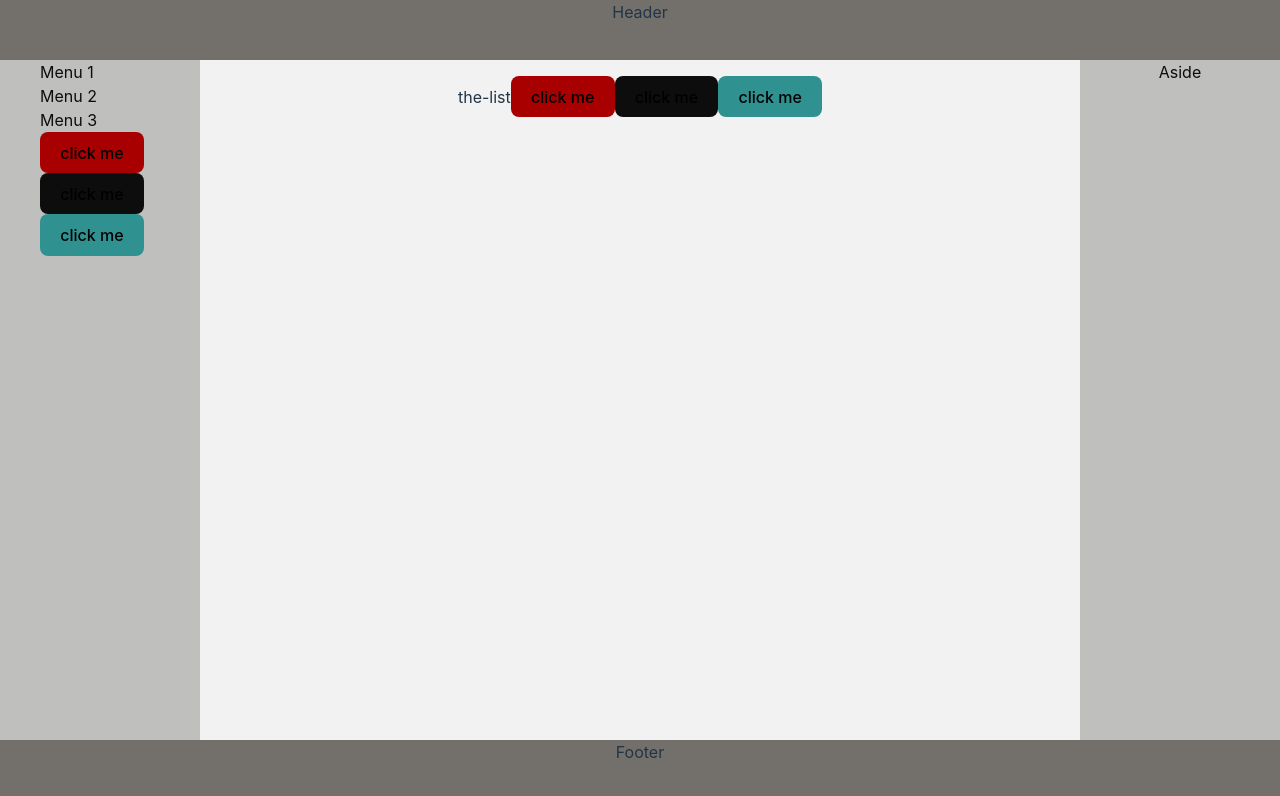
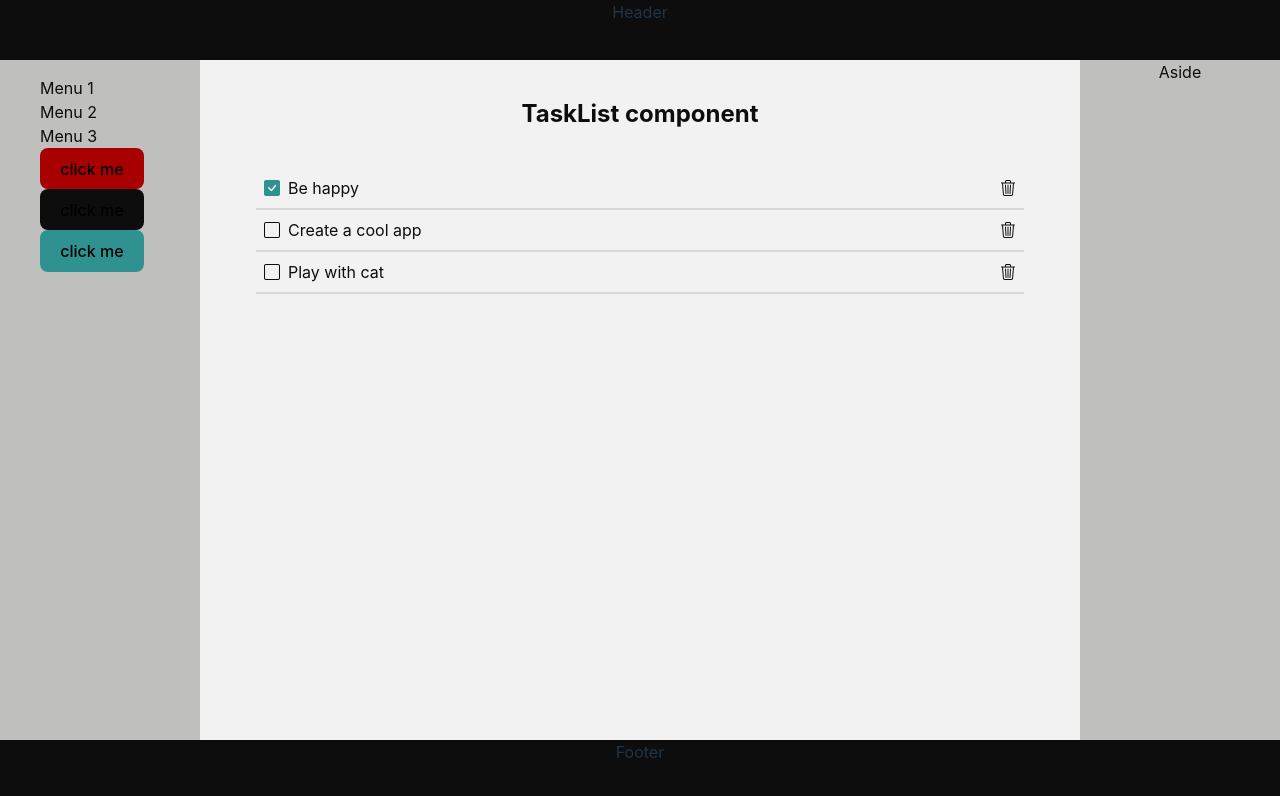
Before and after one commit to a-sortan/the-list, a React (Vite) app: page / in a window 1280 px wide. Shown: the top 796 px of the page. Built offline with nearby package versions, Linux system fonts and the light colour scheme.

Commit message:
feat(core): add TaskList and Task draft-components

```diff
--- a/package.json
+++ b/package.json
@@ -10,6 +10,7 @@
     "preview": "vite preview"
   },
   "dependencies": {
+    "bootstrap-icons": "^1.11.2",
     "react": "^18.2.0",
     "react-dom": "^18.2.0"
   },
--- a/src/App.css
+++ b/src/App.css
@@ -1,3 +1,7 @@
+ul {
+  list-style: none;
+}
+
 .app {
   display: flex;
   flex-direction: column;
@@ -10,7 +14,7 @@
   width: 100%;
   height: 60px;
   background: #0D0D0D;
-  background-color: #73706C;
+  /* background-color: #73706C; */
 }
 
 .holygrail-body{
@@ -22,13 +26,14 @@
   flex: 1 0 0;
   background: #F2F2F2;
   padding: 1rem;
+  color: #0D0d0d;
   /* background: #fafafa; */
 }
+
 .nav{
   width: 200px;
-  list-style: none;
   text-align: left;
-  order: -1;
+  /* order: -1; */
   /* background: #73706C; */
   margin: 0;
   background: #BFBFBD;
@@ -45,21 +50,44 @@
 .footer{
   width: 100%;
   height: 60px;
-  background: #0D0D0D;
-  background-color: #73706C;
+  background-color: #0D0D0D;
+}
+
+.primary {
+  color: #0D0D0D;
+}
+
+.primary-bck {
+  background-color: #0D0D0D;
+}
+
+.secondary {
+  color: #309191
+}
+
+.secondary-bck {
+  background-color: #37A6A6;
+  background-color: #309191;
+}
+
+.red {
+  color: #A80000;
 }
 
 .red-bck {
   background-color: #A80000;
 }
 
-.primary {
+.gray-1-bck {
   background-color: #0D0D0D;
 }
 
-.secondary {
-  background-color: #37A6A6;
-  background-color: #309191;
+.gray-1 {
+  color: #0D0D0D;
+}
+
+.gray-2-bck {
+  background-color: #242424;
 }
 
 @media (max-width: 700px) {
@@ -70,4 +98,8 @@
       width: 100%;
     }
   }
+
+  .nav{
+    order: -1;
+  }
 }
--- a/src/App.tsx
+++ b/src/App.tsx
@@ -1,4 +1,5 @@
-import './App.css'
+import TaskListComponent from './components/TaskListComponent';
+import './App.css';
 
 function App() {
 
@@ -7,20 +8,20 @@ function App() {
       <div className='app'>
         <header className="header">Header</header>
         <div className="holygrail-body">
+          <div  className="nav">
+            <ul>
+              <li>Menu 1</li>
+              <li>Menu 2</li>
+              <li>Menu 3</li>
+              <button className='red-bck'> click me</button>
+              <button className='primary-bck'> click me</button>
+              <button className='secondary-bck'> click me</button>
+            </ul>
+          </div>
           <div className="content">
-            the-list
-            <button className='red-bck'>click me</button>
-            <button className='primary'> click me</button>
-            <button className='secondary'> click me</button>
+            <TaskListComponent />
           </div>
-          <ul className="nav">
-            <li>Menu 1</li>
-            <li>Menu 2</li>
-            <li>Menu 3</li>
-            <button className='red-bck'> click me</button>
-            <button className='primary'> click me</button>
-            <button className='secondary'> click me</button>
-          </ul>
+
 
           <div className="aside">Aside</div>
         </div>
--- /dev/null
+++ b/src/components/TaskComponent.tsx
@@ -0,0 +1,41 @@
+import type { Task } from "../types/Tasktype"
+import './TaskComponent.css'
+
+interface TaskComponentProps {
+  task: Task,
+  onChangeTask: any,
+  onDeleteTask: any
+}
+
+export default function TaskComponent({task, onChangeTask, onDeleteTask}:TaskComponentProps) {
+  let checkStyle = task.done ? "bi bi-check-square-fill secondary" : "bi bi-square gray-1"
+  return (
+    <>
+    <span className="task-label">
+      <i
+        className={checkStyle}
+        onClick={() =>
+          {
+            const tsk:Task = {
+              ...task,
+              done: !task.done
+            };
+            if(!task.done) {
+              tsk['completed'] = new Date().toISOString();
+            } else {
+              delete tsk['completed'];
+            }
+            onChangeTask(tsk)
+          }
+        }
+      ></i>
+        {task.text}
+      </span>
+      <i className="bi bi-trash3 gray-1" onClick={() => {
+        console.log("delete", task)
+        onDeleteTask(task.id);
+        }}>
+      </i>
+    </>
+  )
+}
--- /dev/null
+++ b/src/components/TaskListComponent.css
@@ -0,0 +1,24 @@
+.task-list-container {
+  /* background-color: aquamarine; */
+  max-width: 800px;
+  margin: auto;
+}
+
+.task-list {
+  /* background-color: blueviolet; */
+  /* text-align: left; */
+  /* list-style: none; */
+  padding: 1rem;
+}
+
+.task {
+  display: flex;
+  /* flex-direction: column; */
+  justify-content: space-between;
+  padding: 8px;
+  border-bottom: 2px solid #D8D9D7;
+}
+
+.task-label i {
+  margin-right: 8px;
+}
--- /dev/null
+++ b/src/components/TaskListComponent.tsx
@@ -0,0 +1,50 @@
+import TaskComponent from "./TaskComponent";
+import type { Task } from "../types/Tasktype";
+import { useState } from "react";
+
+import './TaskListComponent.css'
+
+let nextId = 3;
+const initialTasks = [
+  {id: 0, text: 'Be happy', done: true},
+  {id: 1, text: 'Create a cool app', done: false},
+  {id: 2, text: 'Play with cat', done: false},
+];
+
+export default function TaskListComponent() {
+
+  function handleChangeTask(task: Task) {
+    setTasks(
+      tasks.map((item) => {
+        if (item.id === task.id) {
+          return task;
+        } else {
+          return item;
+        }
+      })
+    );
+  }
+
+  function handleDeleteTask(taskId: number) {
+    console.log("handleDeleteTask")
+    setTasks(tasks.filter(item => item.id !== taskId));
+  }
+
+  const [tasks, setTasks] = useState<Task[]>(initialTasks);
+  return (
+    <div className="task-list-container">
+      <h2>TaskList component</h2>
+      <ul className="task-list">
+        {tasks.map(item =>
+          <li className="task" id={"tsk-"+item.id} key={item.id}>
+            <TaskComponent
+              task={item}
+              onChangeTask={handleChangeTask}
+              onDeleteTask={handleDeleteTask}
+            />
+          </li>)
+        }
+      </ul>
+    </div>
+  )
+}
--- a/src/main.tsx
+++ b/src/main.tsx
@@ -2,6 +2,7 @@ import React from 'react'
 import ReactDOM from 'react-dom/client'
 import App from './App.tsx'
 import './index.css'
+import 'bootstrap-icons/font/bootstrap-icons.css'
 
 ReactDOM.createRoot(document.getElementById('root')!).render(
   <React.StrictMode>
--- /dev/null
+++ b/src/types/Tasktype.ts
@@ -0,0 +1,6 @@
+export type Task = {
+  id: number,
+  text: string,
+  done: boolean,
+  completed?: string
+}
```
Also changed, not shown: src/components/TaskComponent.css (added), 2 other files (tests, documents, lock files or other folders).
